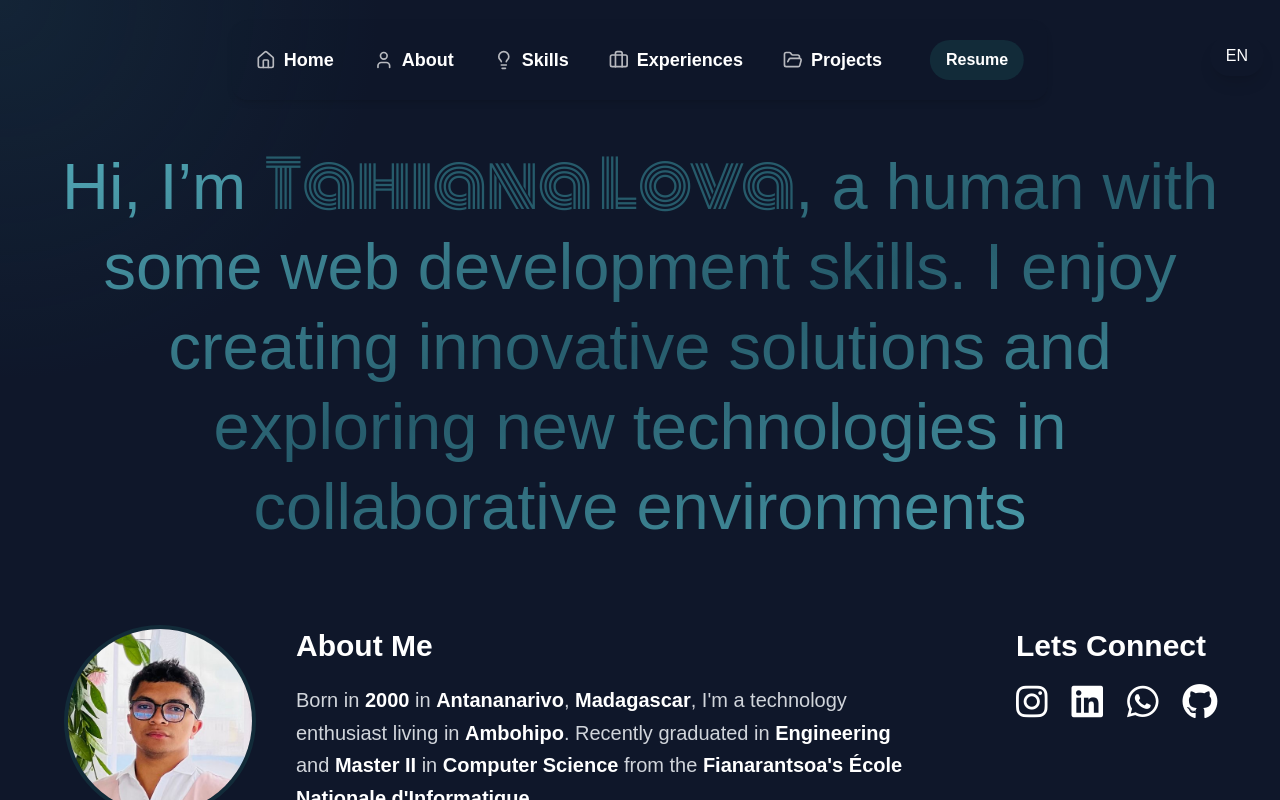
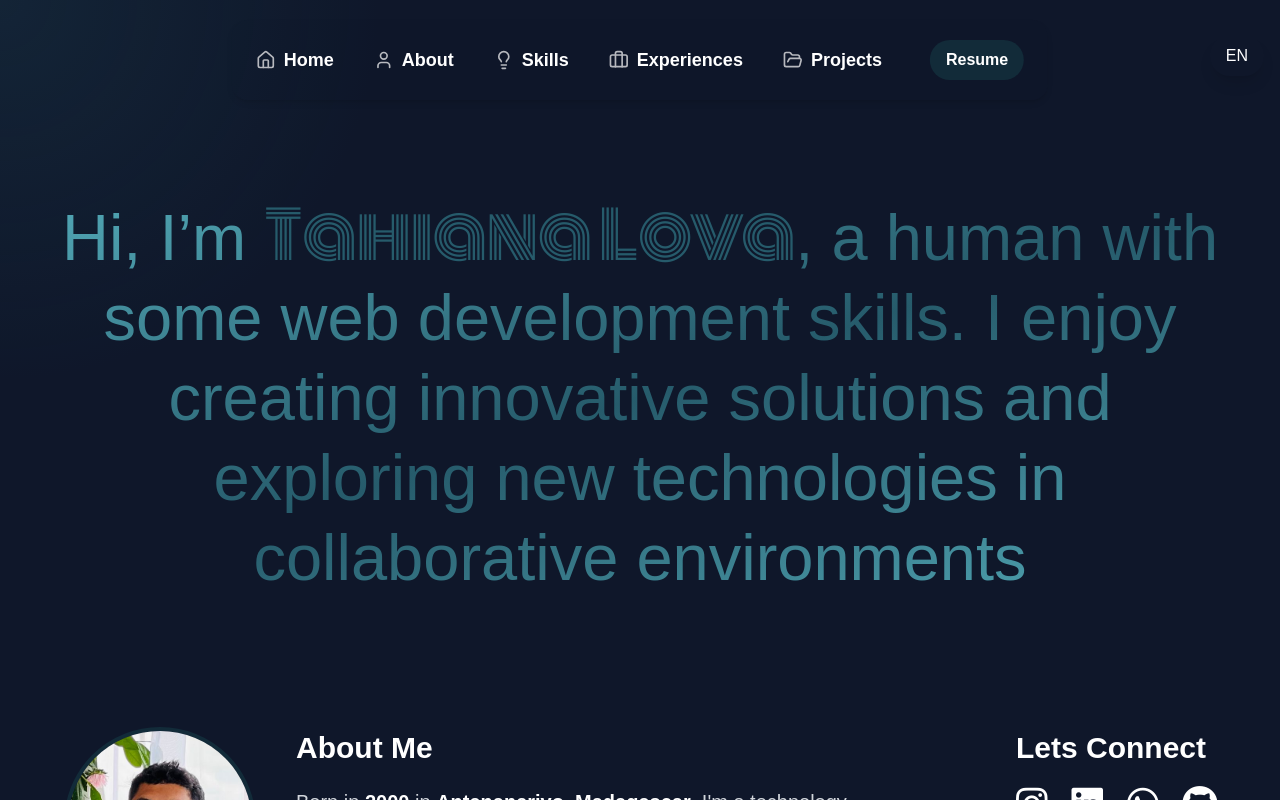
Before and after one commit to Mukkun007/PORTFOLIO-LOVA, a Next.js app: page / in a window 1280 px wide. Shown: the top 800 px of the page. Built offline with nearby package versions, Linux system fonts and the light colour scheme.

Commit message:
CSS corrctions

```diff
--- a/src/app/globals.css
+++ b/src/app/globals.css
@@ -54,16 +54,12 @@ body {
   background: var(--background);
   font-family: Arial, Helvetica, sans-serif;
   display: flex;
-  flex-direction: column; /* Permet de placer le navbar en haut et le contenu en dessous */
-  height: 30vh;
+  flex-direction: column;
 }
 
 main {
-  display: flex; /* Flexbox pour diviser le contenu en 2 */
+  display: flex;
   flex: 1;
-  height: calc(
-    45vh - 60px
-  ); /* S'assure que le contenu occupe toute la hauteur restante après le navbar */
 }
 
 .desc {
--- a/src/components/ScrollToTop.tsx
+++ b/src/components/ScrollToTop.tsx
@@ -26,7 +26,7 @@ const ScrollToTop = () => {
   return (
     <button
       onClick={scrollToTop}
-      className={`fixed bottom-10 right-10 right-6 bg-[#265b6b] text-white p-3 rounded-full shadow-lg transition-opacity duration-300 ${
+      className={`fixed bottom-10 right-6 bg-[#265b6b] text-white p-3 rounded-full shadow-lg transition-opacity duration-300 ${
         isVisible ? "opacity-100" : "opacity-0 pointer-events-none"
       }`}
     >
```
